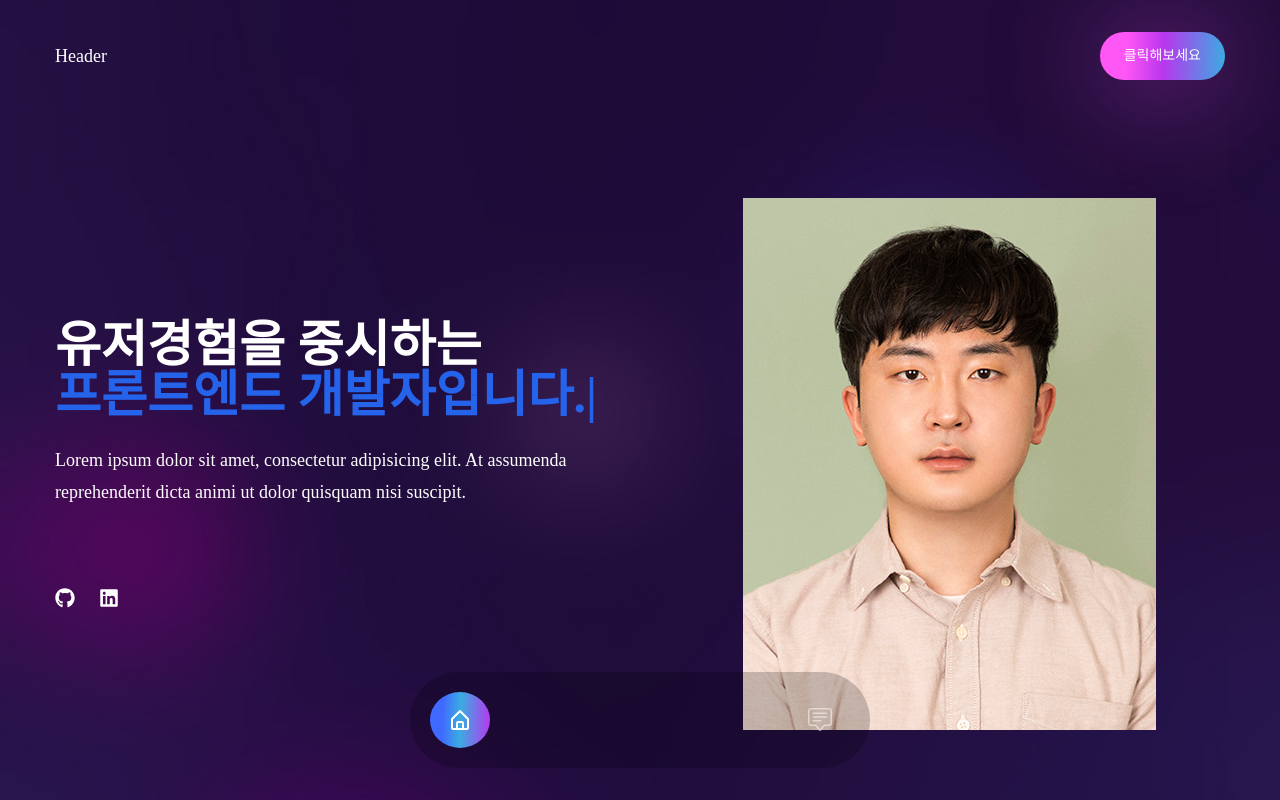
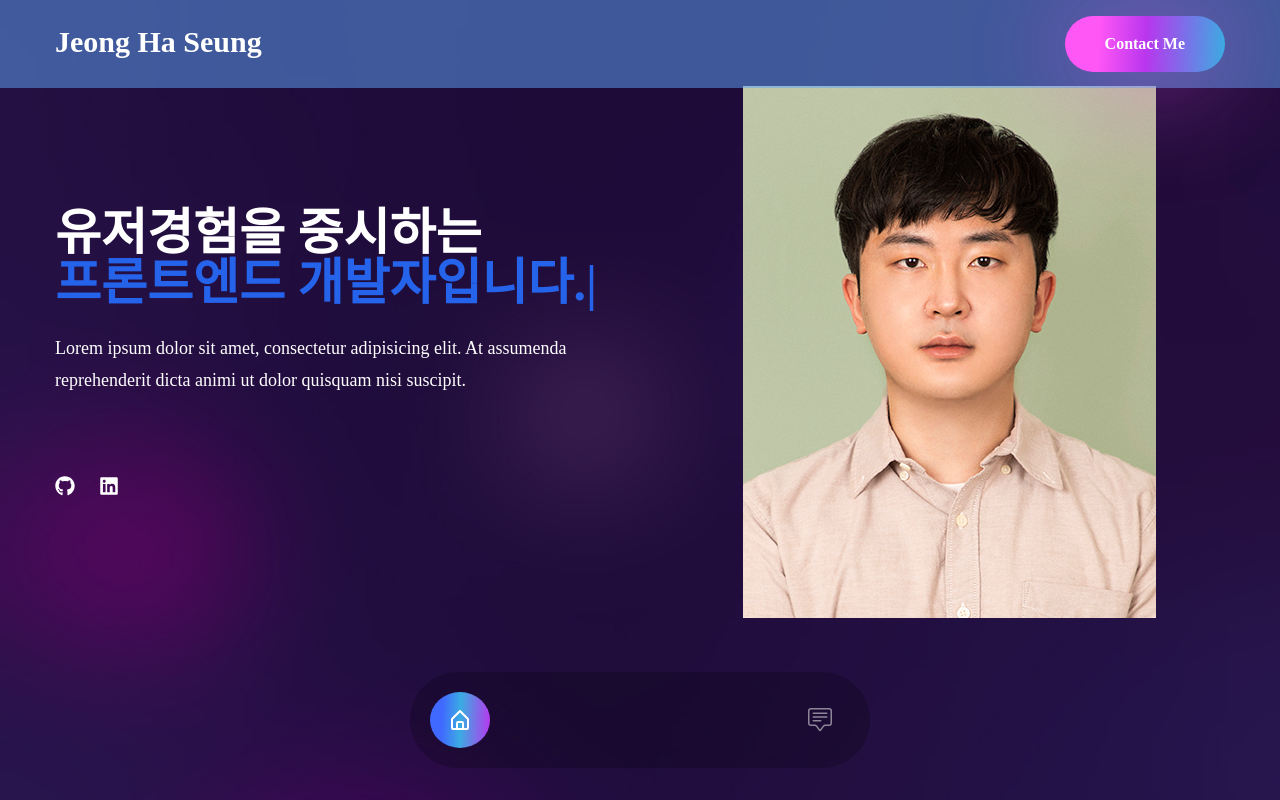
Before and after one commit to HA-SEUNG-JEONG/react-portfolio, a React (Create React App) app: page / in a window 1280 px wide. Shown: the top 800 px of the page. Built offline with nearby package versions, Linux system fonts and the light colour scheme; some icons are missing.

Commit message:
Style : Header 스타일 수정

```diff
--- a/src/components/Header.tsx
+++ b/src/components/Header.tsx
@@ -1,10 +1,20 @@
+import { Link } from "react-scroll";
+
 const Header = () => {
   return (
-    <header className="py-8">
+    <header className="py-4 fixed left-0 right-0 bg-opacity-50 bg-blue-400">
       <div className="container mx-auto">
         <div className="flex justify-between items-center">
-          <span>Header</span>
-          <button className="btn btn-sm">클릭해보세요</button>
+          <Link to="home" smooth={true} duration={500}>
+            <span className="cursor-pointer font-bold text-[30px] hover:opacity-80">
+              Jeong Ha Seung
+            </span>
+          </Link>
+          <Link to="contact" smooth={true} duration={500}>
+            <button className="btn btn-lg">
+              <span className="font-bold">Contact Me</span>
+            </button>
+          </Link>
         </div>
       </div>
     </header>
```
